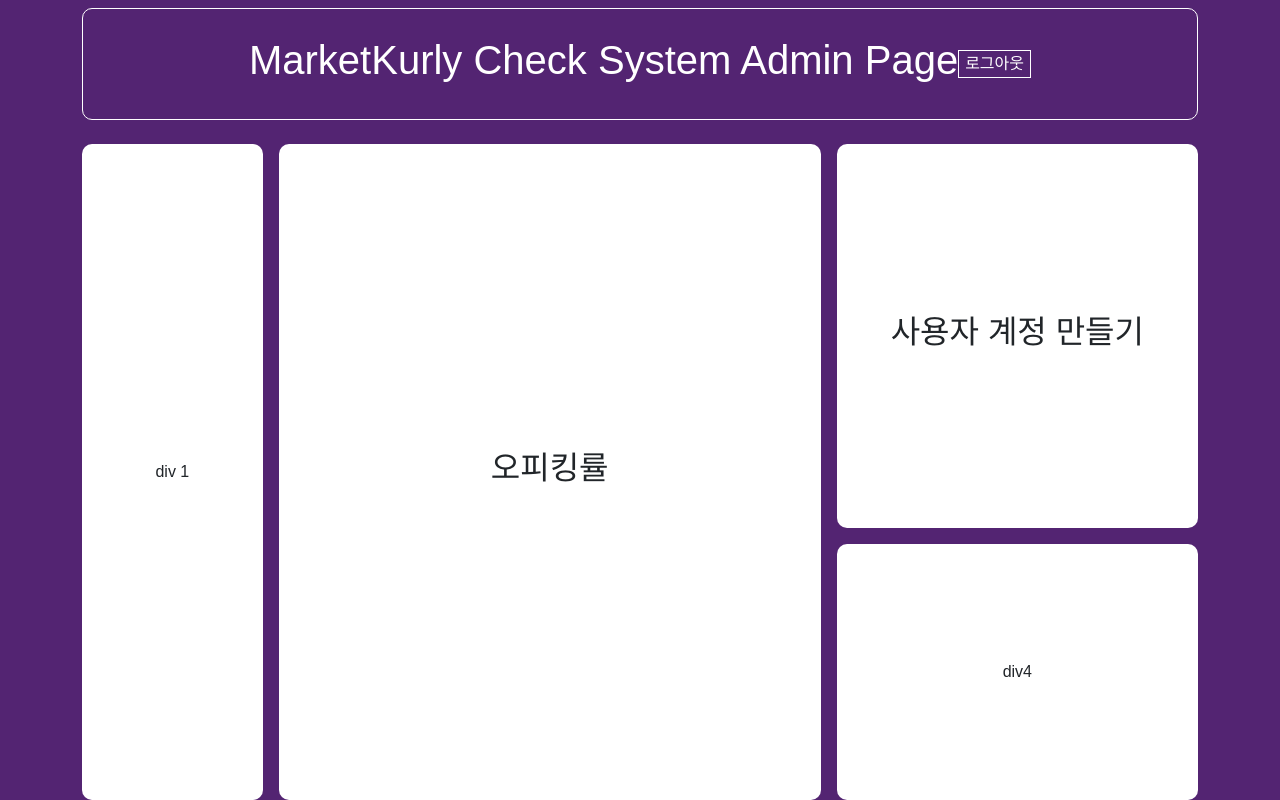
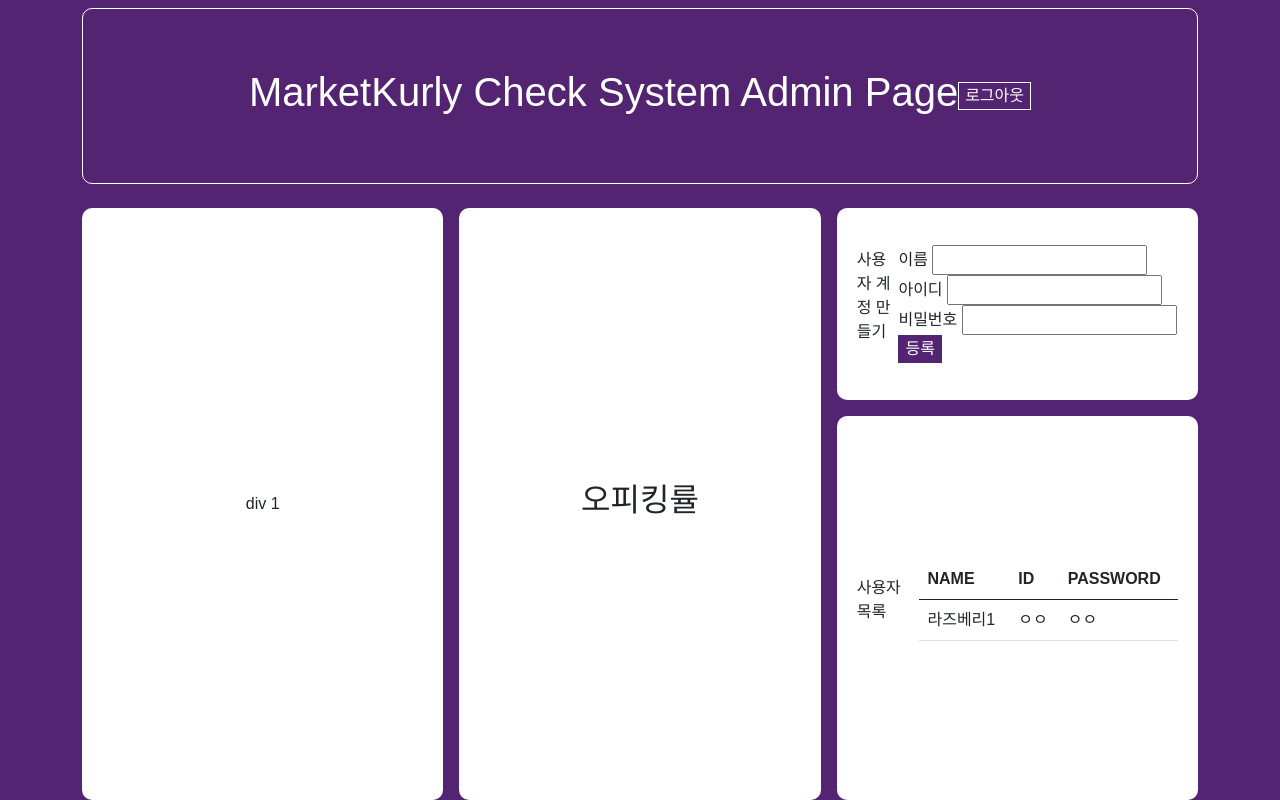
Before and after one commit to boing-86/Weight_Check, a Flask app: page /admin in a window 1280 px wide. Run offline with Flask 2, Linux system fonts and the light colour scheme; the visitor is signed in with stand-in values (Sample User, id 1); some web fonts are replaced.

Commit message:
admin page js

```diff
--- a/WEB(frontend)/templates/admin.html
+++ b/WEB(frontend)/templates/admin.html
@@ -3,7 +3,6 @@
 <head>
     <meta charset="UTF-8">
     <title>MarketKurly Admin Page</title>
-    <!--css 파일 위치-->
     <!--폰트-->
     <link href="https://fonts.googleapis.com/css2?family=IBM+Plex+Sans+KR&display=swap" rel="stylesheet">
     <!--pyscript-->
@@ -15,7 +14,8 @@
     <script src="https://cdn.jsdelivr.net/npm/bootstrap@5.0.2/dist/js/bootstrap.bundle.min.js"
             integrity="sha384-MrcW6ZMFYlzcLA8Nl+NtUVF0sA7MsXsP1UyJoMp4YLEuNSfAP+JcXn/tWtIaxVXM"
             crossorigin="anonymous"></script>
-    <!---->
+    <!--jQquery-->
+    <script src="https://ajax.googleapis.com/ajax/libs/jquery/3.5.1/jquery.min.js"></script>
 
     <style>
         * {
@@ -36,8 +36,8 @@
         .container {
             display: grid;
             grid-gap: 2vh;
-            grid-template-rows: 1fr 3fr 2fr;
-            grid-template-columns: 1fr 3fr 2fr ;
+            grid-template-rows: 1fr 1fr 2fr;
+            grid-template-columns: 2fr 2fr 2fr;
             height: 100vh;
             grid-template-areas: 'header header header'
                                 'menu picking user'
@@ -51,7 +51,6 @@
             display: flex;
             justify-content: center;
             align-items: center;
-
         }
 
         .header {
@@ -71,18 +70,65 @@
             grid-area: picking;
             background-color: #ffffff;
         }
-        .user {
+
+        .user_add {
             grid-area: user;
             background-color: #ffffff;
         }
+
+        .user_add button {
+            color: #ffffff;
+            border-color: #532472;
+            background-color: #532472;
+        }
+
         .box {
             grid-area: box;
             background-color: #ffffff;
         }
     </style>
+    <script>
+        function showUser() {
+            $('#user_box').empty()
+            $.ajax({
+                type: 'GET',
+                url: '/api/admin/get_users',
+                data: {},
+                success: function (response) {
+                    let rows = response['user_list']
+                    for (let i = 0; i < rows.length; i++) {
+                        let name = rows[i]['name']
+                        let id = rows[i]['id']
+                        let password = rows[i]['password']
+                        let table = `<tr>
+                                            <td>${name}</td>
+                                            <td>${id}</td>
+                                            <td>${password}</td>
+                                          </tr>`
+                        $('#user_box').append(table)
+                    }
+                }
+            });
+        }
+
+        function makeUser() {
+            let name = $('#name').val()
+            let id = $('#id').val()
+            let password = $('#password').val()
+
+            $.ajax({
+                type: 'POST',
+                url: '/api/admin/make_user',
+                data: {name_give: name, id_give: id, password_give: password, is_update_give: false},
+                success: function (response) {
+                    alert(response['msg'])
+                    window.location.reload()
+                }
+            });
+        }
+    </script>
 </head>
 <body>
-
 <div class="container">
     <div class="header">
         <h1>MarketKurly Check System Admin Page</h1>
@@ -94,11 +140,36 @@
     <div class="picking">
         <h2>오피킹률</h2>
     </div>
-    <div class="user">
-        <h2>사용자 계정 만들기</h2>
+    <div class="user_add">
+        <p>사용자 계정 만들기</p>
+        <form>
+            <label for="name">이름</label>
+            <input type="text" name="name" id="name">
+            <label for="id">아이디</label>
+            <input type="id" name="id" id="id">
+            <label for="password">비밀번호</label>
+            <input type="password" name="password" id="password">
+            <button onClick="makeUser()" type="button">등록</button>
+        </form>
     </div>
     <div class="box">
-        div4
+        <p>사용자 목록</p>
+        <table class="table">
+            <thead>
+              <tr>
+                <th scope="col">NAME</th>
+                <th scope="col">ID</th>
+                <th scope="col">PASSWORD</th>
+              </tr>
+            </thead>
+            <tbody id="user_box">
+              <tr>
+                <td>라즈베리1</td>
+                <td>ㅇㅇ</td>
+                <td>ㅇㅇ</td>
+              </tr>
+            </tbody>
+          </table>
     </div>
 </div>
 </body>
```
